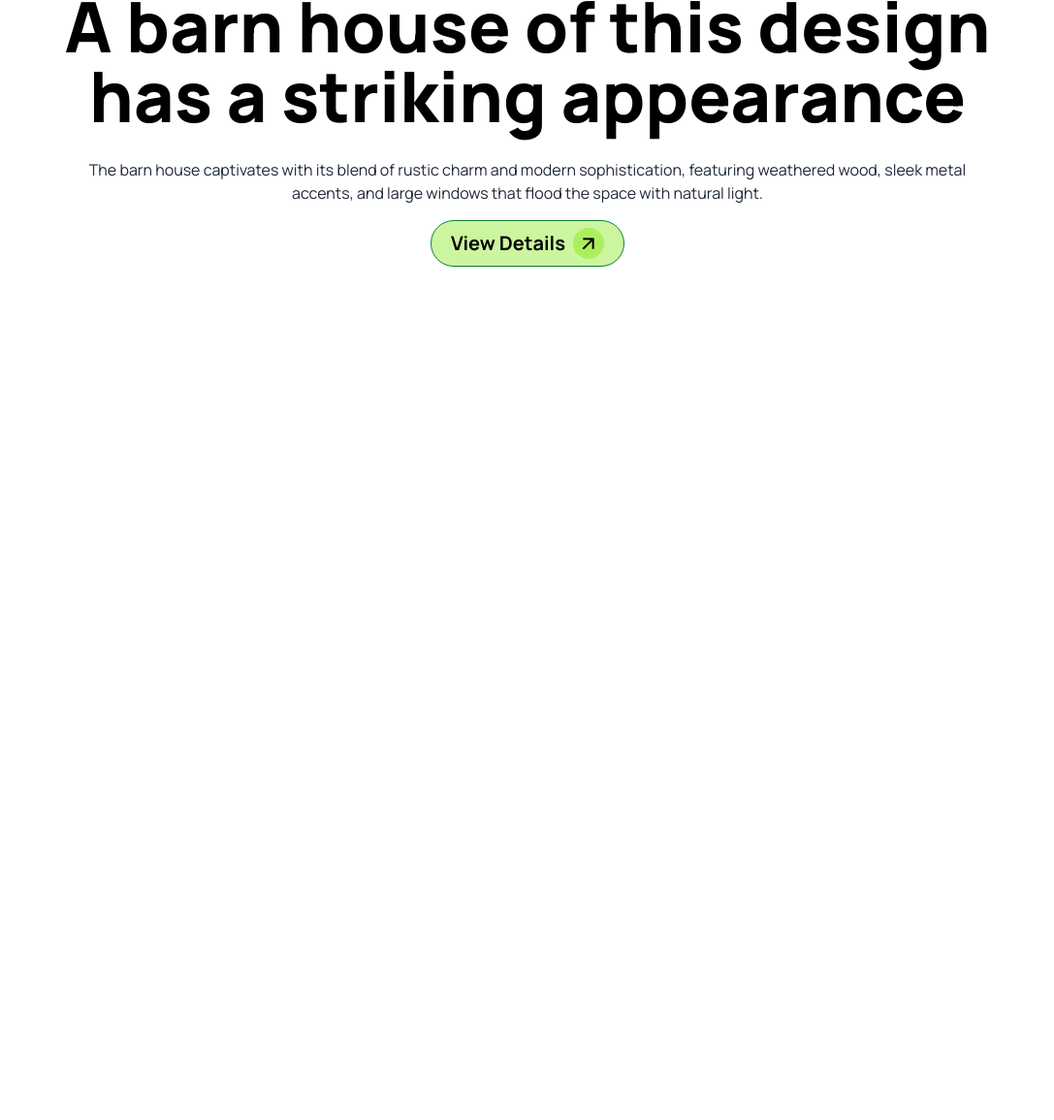
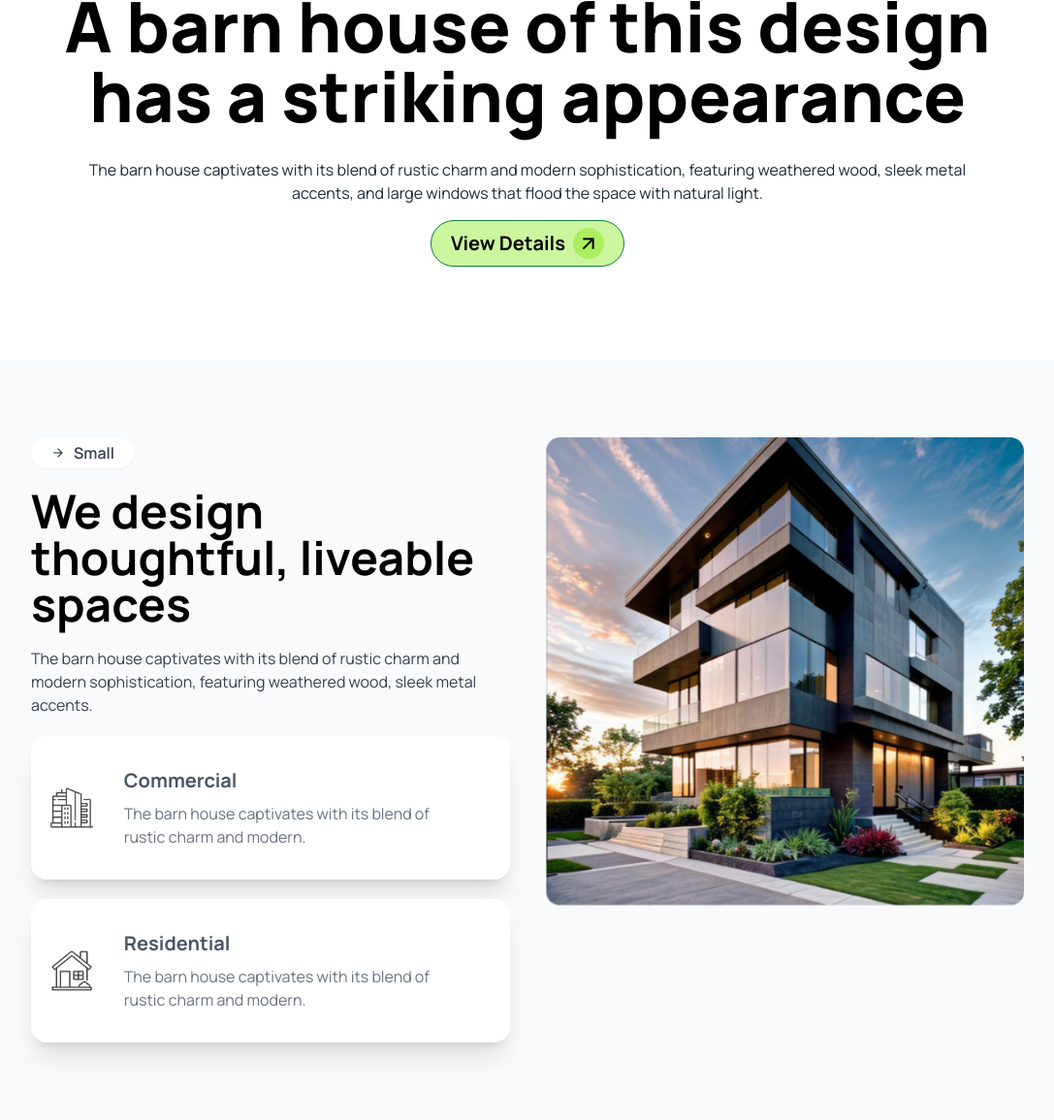
Before and after one commit to Moinuddin-dotcom/B10A3-Challenge, a plain HTML site: page index.html in a window 1280 px wide. Shown: the part 459-1614 px from the top of the page at 97% size, without its empty margins (96-1183 px from the left). Before the commit the page ends 830 px from the top, so only its background shows below. Drawn offline with nearby package versions, Linux system fonts and the light colour scheme.

Commit message:
commercial and residential section complet

```diff
--- a/index.html
+++ b/index.html
@@ -74,9 +74,13 @@
                 <img src="./assets/banner.png" alt="">
             </div>
             <div class="grid grid-cols-1">
-                <h1 class="text-center text-black pb-7 px-1 md:px-7 font-bold lg:font-extrabold text-4xl sm:text-5xl lg:text-7xl">A barn house of this design has a striking appearance</h1>
-                <p class="text-center text-gray-800 text-base pb-4 px-8">The barn house captivates with its blend of rustic charm and modern sophistication, featuring
-                    weathered wood, sleek metal <br> accents, and large windows that flood the space with natural light.</p>
+                <h1
+                    class="text-center text-black pb-7 px-1 md:px-7 font-bold lg:font-extrabold text-4xl sm:text-5xl lg:text-7xl">
+                    A barn house of this design has a striking appearance</h1>
+                <p class="text-center text-gray-800 text-base pb-4 px-8">The barn house captivates with its blend of
+                    rustic charm and modern sophistication, featuring
+                    weathered wood, sleek metal <br> accents, and large windows that flood the space with natural light.
+                </p>
                 <button>
                     <a
                         class="btn bg-[#ABEF5F] hover:bg-[#ABEF5F] text-black bg-opacity-60 hover:bg-opacity-60 text-xl font-bold rounded-full px-5 border-green-700 hover:border-green-700 "><span>View
@@ -89,6 +93,51 @@
         </section>
         <div class="gap h-24"></div>
     </header>
+    <section class="bg-gray-50">
+        <div class="gap h-20"></div>
+        <div class="max-w-[80%] mx-auto grid grid-cols-1 md:grid-cols-2 gap-9">
+            <div class="space-y-5">
+                <div class="flex justify-center sm:justify-start">
+
+                    <button class="btn btn-sm bg-white hover:bg-white rounded-full px-5 border-none"><span
+                            class="material-symbols-outlined text-gray-700 text-base">
+                            arrow_forward
+                        </span><span class="text-gray-700 text-base">Small</span></button>
+                </div>
+                <h1 class="text-center sm:text-start font-bold text-2xl md:text-5xl text-black">We design thoughtful,
+                    liveable spaces</h1>
+                <h3 class="text-base text-gray-700 text-center sm:text-start">The barn house captivates with its blend
+                    of rustic charm and
+                    modern sophistication, featuring weathered wood, sleek metal accents.</h3>
+                <div class="card card-side bg-white shadow-xl px-5">
+                    <figure>
+                        <img src="./assets/commercial.png" alt="Movie" />
+                    </figure>
+                    <div class="card-body">
+                        <h2 class="card-title text-gray-600 font-bold">Commercial</h2>
+                        <p class="text-gray-500">The barn house captivates with its blend of rustic charm and modern.
+                        </p>
+
+                    </div>
+                </div>
+                <div class="card card-side bg-white shadow-xl px-5">
+                    <figure>
+                        <img src="./assets/residential.png" alt="Movie" />
+                    </figure>
+                    <div class="card-body">
+                        <h2 class="card-title text-gray-600 font-bold">Residential</h2>
+                        <p class="text-gray-500">The barn house captivates with its blend of rustic charm and modern.</p>
+
+                    </div>
+                </div>
+
+            </div>
+            <div>
+                <img src="./assets/Rectangle.png" alt="">
+            </div>
+        </div>
+        <div class="gap h-20"></div>
+    </section>
 </body>
 
 </html>
```
